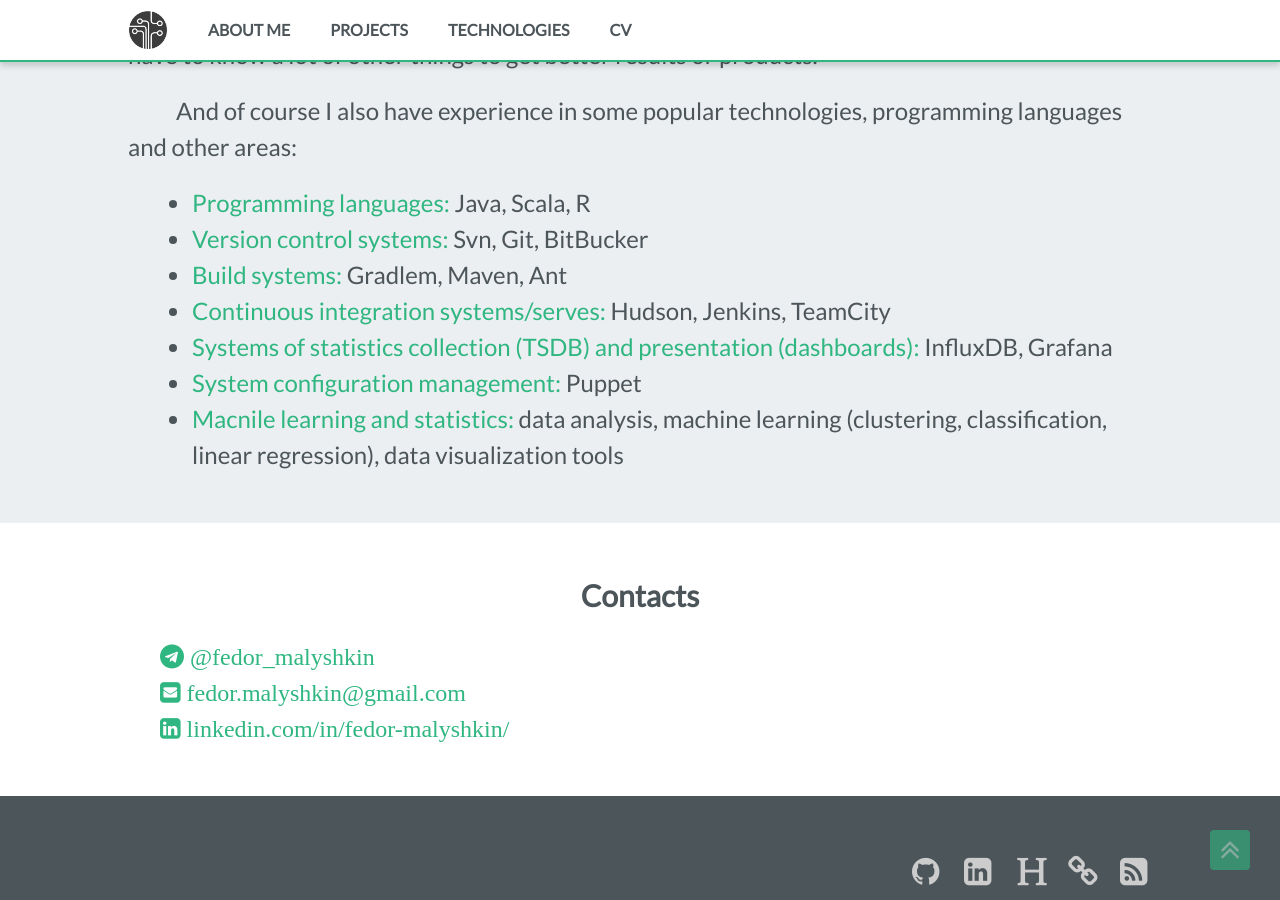
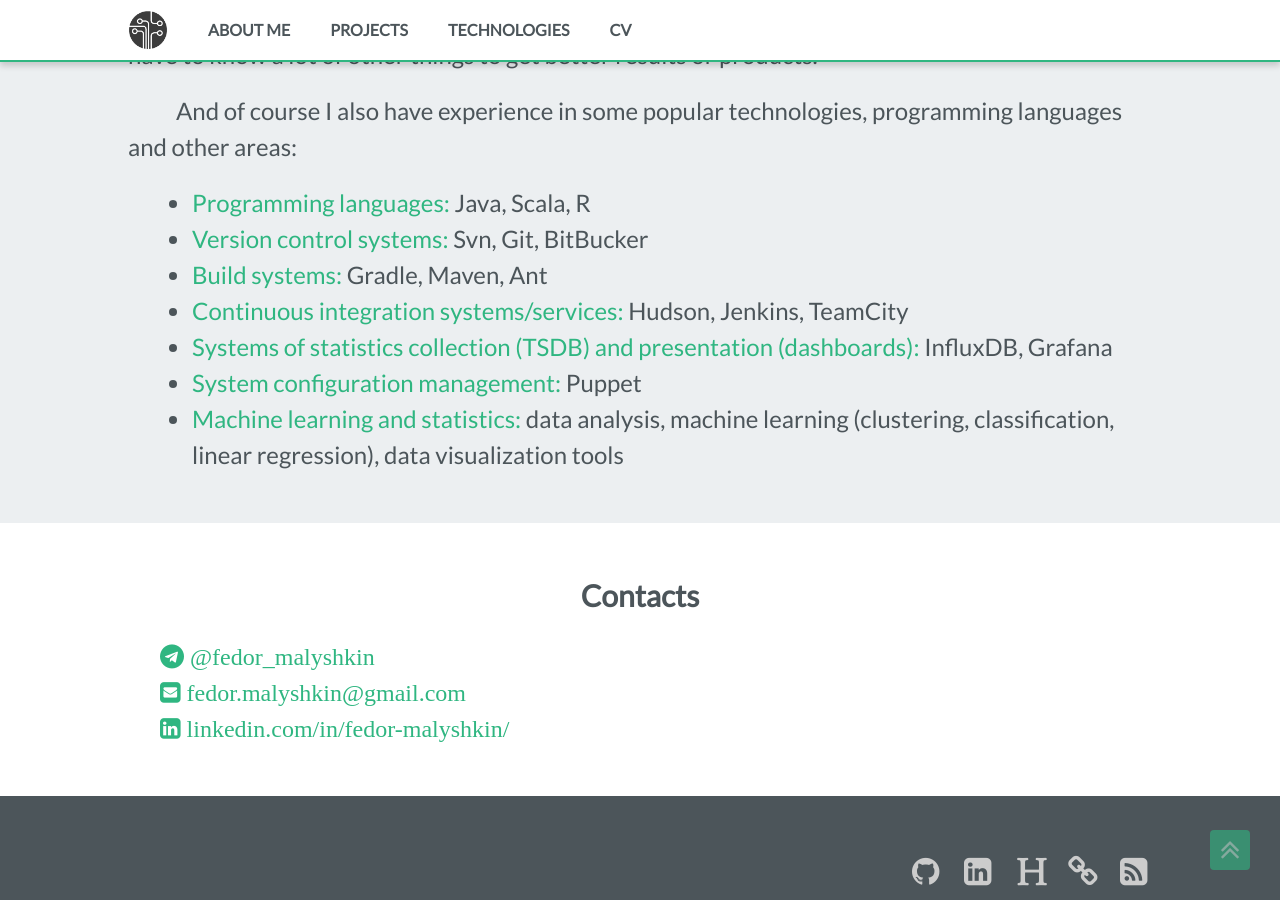
Before and after one commit to fedor-malyshkin/fedor-malyshkin.github.io, a Jekyll site: the page built from index.md, in a window 1280 px wide and 900 px high, scrolled down 1578 px. Built offline with Jekyll 4.4.1, drawn with Linux system fonts in a browser that asks for light colours.

Commit message:
misspels correction

```diff
--- a/_includes/technologies/home_description.html
+++ b/_includes/technologies/home_description.html
@@ -3,9 +3,9 @@
 <ul>
 <li><a href="/technologies#langs">Programming languages:</a> Java, Scala, R</li>
 <li><a href="/technologies#vcs">Version control systems:</a> Svn, Git, BitBucker</li>
-<li><a href="/technologies#build_systems">Build systems:</a> Gradlem, Maven, Ant</li>
-<li><a href="/technologies#ci">Continuous integration systems/serves:</a> Hudson, Jenkins, TeamCity</li>
+<li><a href="/technologies#build_systems">Build systems:</a> Gradle, Maven, Ant</li>
+<li><a href="/technologies#ci">Continuous integration systems/services:</a> Hudson, Jenkins, TeamCity</li>
 <li><a href="/technologies#tsdb">Systems of statistics collection (TSDB) and presentation (dashboards):</a> InfluxDB, Grafana</li>
 <li><a href="/technologies#scm">System configuration management:</a> Puppet</li>
-<li><a href="/technologies#ml_stat">Macnile learning and statistics:</a> data analysis, machine learning (clustering, classification, linear regression), data visualization tools</li>
+<li><a href="/technologies#ml_stat">Machine learning and statistics:</a> data analysis, machine learning (clustering, classification, linear regression), data visualization tools</li>
 </ul>
```
